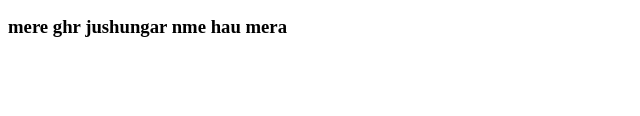
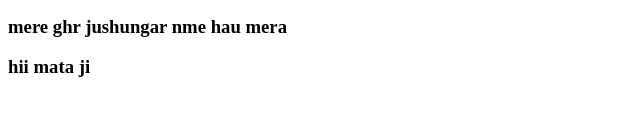
Before and after one commit to Vipulsrivastava116/gitLecture, a plain HTML site: page index.html in a window 1280 px wide. Shown: the part 182-298 px from the top of the page, without its empty margins (0-640 px from the left). Drawn offline with Linux system fonts and the light colour scheme.

Commit message:
nvscddaw

```diff
--- a/index.html
+++ b/index.html
@@ -13,5 +13,10 @@
     <h3>mere ghr jushungar nme hau mera </h3>
 
 
+    <h3>
+        hii mata ji
+    </h3>
+
+
 </body>
 </html>
```
